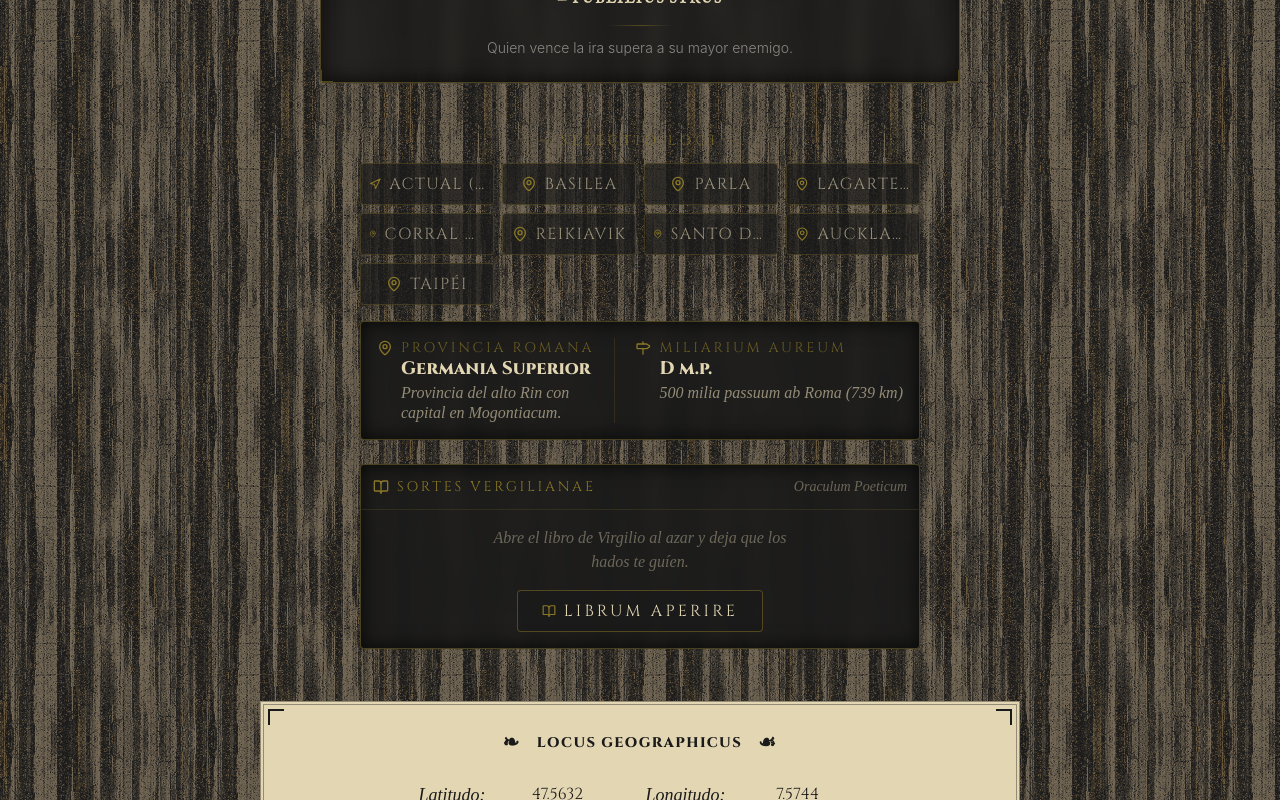
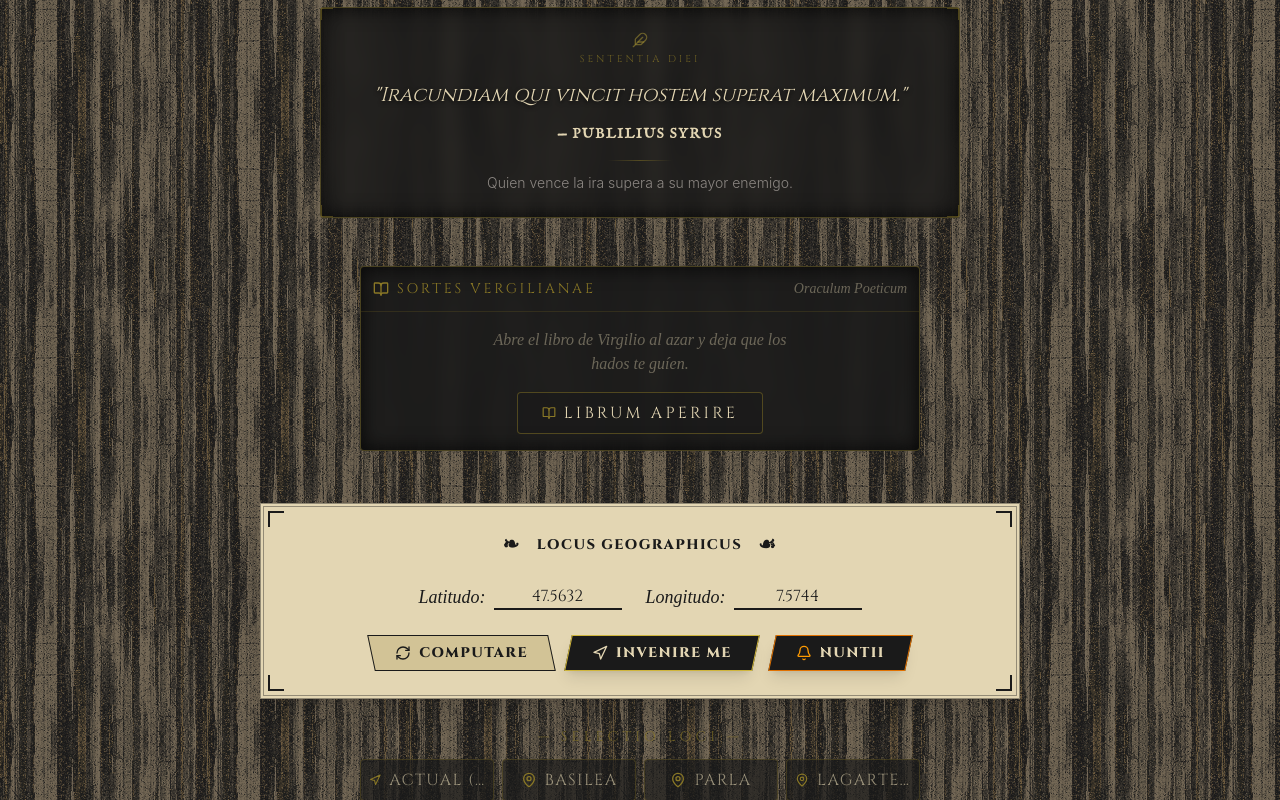
Before and after one commit to jropero/horologium, a React (Vite) app: page / in a window 1280 px wide. Shown: the part 1480-2280 px from the top of the page. Built offline with nearby package versions, Linux system fonts and the light colour scheme; no server answers; a web font is replaced by a local one.

Commit message:
restructure main screen

```diff
--- a/App.tsx
+++ b/App.tsx
@@ -14,6 +14,7 @@ import ProvinciaInfo from './components/ProvinciaInfo';
 import SortesVergilianae from './components/SortesVergilianae';
 import { SplashScreen } from '@capacitor/splash-screen';
 import { StatusBar } from '@capacitor/status-bar';
+import ChronosWeatherWidget from './components/ChronosWeatherWidget';
 
 // Default to Basilea
 const DEFAULT_LAT = 47.5632;
@@ -118,15 +119,10 @@ const App: React.FC = () => {
         />
       )}
 
+      <ProvinciaInfo latitude={latitude} longitude={longitude} />
+
       <SententiaDiei currentDate={modernTime} />
 
-      <LocationSelector
-        onUpdateLocation={handleUpdateLocation}
-        currentLat={latitude}
-        currentLng={longitude}
-      />
-
-      <ProvinciaInfo latitude={latitude} longitude={longitude} />
 
       <SortesVergilianae />
 
@@ -137,7 +133,22 @@ const App: React.FC = () => {
         onRefreshTime={() => setModernTime(new Date())}
       />
 
+
+      {weather && (
+        <ChronosWeatherWidget weather={weather} />
+      )}
+
+      <LocationSelector
+        onUpdateLocation={handleUpdateLocation}
+        currentLat={latitude}
+        currentLng={longitude}
+      />
+
+
       <InfoSection />
+
+
+
 
       {/* Background vignette effect */}
       <div className="fixed inset-0 pointer-events-none shadow-[inset_0_0_150px_rgba(0,0,0,0.9)] z-0"></div>
--- a/components/RomanClock.tsx
+++ b/components/RomanClock.tsx
@@ -484,9 +484,7 @@ const RomanClock: React.FC<RomanClockProps> = ({ modernTime, romanTime, loading,
         </div>
       </div>
 
-      {weather && (
-  <ChronosWeatherWidget weather={weather} />
-)}
+
 
       <RomanCalendarModal
         isOpen={isCalendarOpen}
```
